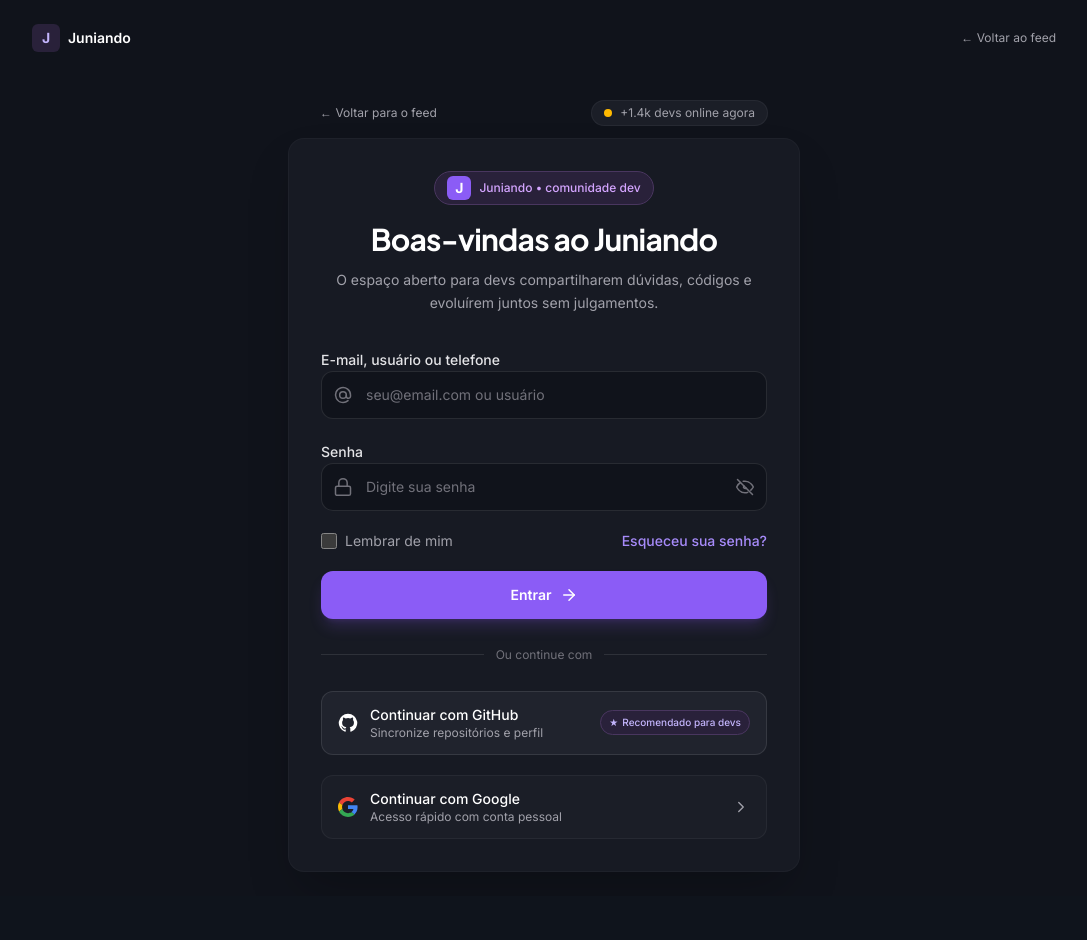
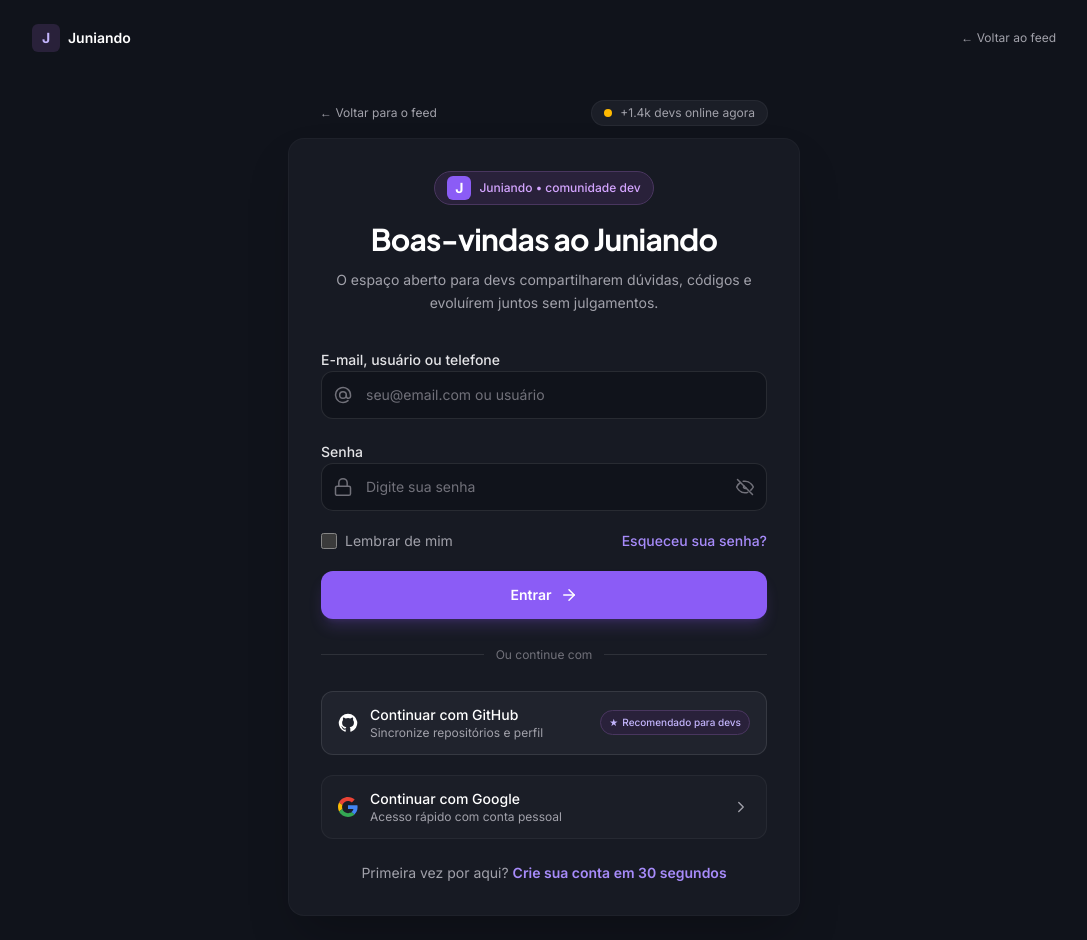
Before and after one commit to lab08-j/frontend, a Next.js app: page /login in a window 1280 px wide. Shown: the whole page, without its empty margins (96-1183 px from the left). Before the commit the page ends 896 px from the top, so only its background shows below. Built offline with nearby package versions, Linux system fonts and the light colour scheme.

Commit message:
feat: add registration link to login page

```diff
--- a/src/components/auth/login-form.tsx
+++ b/src/components/auth/login-form.tsx
@@ -301,6 +301,18 @@ export default function LoginForm() {
                 <path d="m9 18 6-6-6-6" />
               </svg>
             </button>
+
+            <div className="mt-6 text-center">
+              <p className="text-sm text-[#A1A1AA]">
+                Primeira vez por aqui?{' '}
+                <Link
+                  href="/register"
+                  className="font-semibold text-[#A78BFA] transition-colors hover:text-[#C4B5FD]"
+                >
+                  Crie sua conta em 30 segundos
+                </Link>
+              </p>
+            </div>
           </form>
         </section>
       </div>
```
